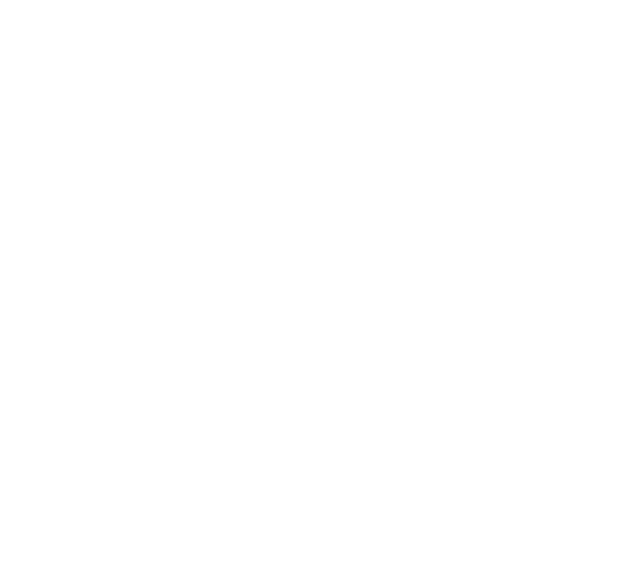
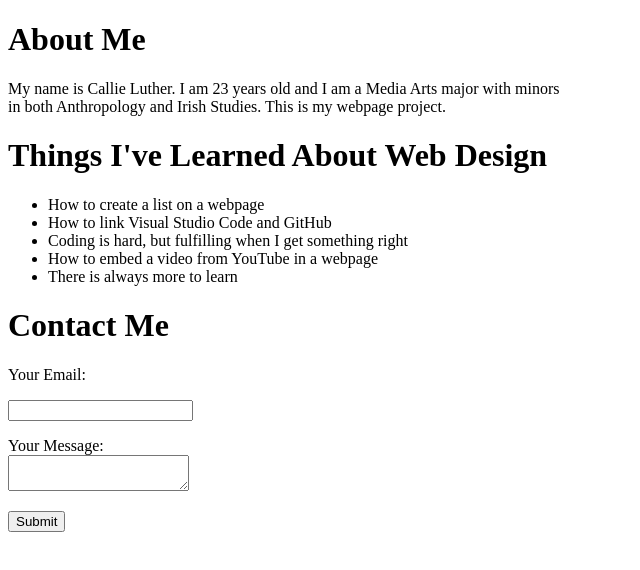
Before and after one commit to calliej19/project-2, a plain HTML site: page index.html in a window 1280 px wide. Shown: the whole page, without its empty margins (0-640 px from the left). Drawn offline with Linux system fonts and the light colour scheme.

Commit message:
project 2: 1,2,3,5,7,8,9

```diff
--- a/index.html
+++ b/index.html
@@ -7,11 +7,45 @@
 
   <body>
     <header>
-      <!-- Site navigation, logo, etc -->
+      <nav>
+
+      </nav>
     </header>
 
     <main>
-      <!-- Main content of the page -->
+      <div id="about">
+      <h1>About Me</h1>
+      <p>My name is Callie Luther. I am 23 years old and I am a Media Arts major with minors <br>
+    in both Anthropology and Irish Studies. This is my webpage project.</p>
+    </div>
+
+    <div id="facts">
+    <h1>Things I've Learned About Web Design</h1>
+    <ul>
+        <li>How to create a list on a webpage</li>
+        <li>How to link Visual Studio Code and GitHub</li>
+        <li>Coding is hard, but fulfilling when I get something right</li>
+        <li>How to embed a video from YouTube in a webpage</li>
+        <li>There is always more to learn</li>
+      </ul>
+    </div>
+
+<div id="contact">
+<h1>Contact Me</h1>
+<form action="https://www.example.com/subscribe.php" method="post">
+    <p>Your Email:</p>
+      <input type="text" name="email" />
+   <br>
+   <p>
+   Your Message:
+     <br>
+   <textarea name="comments" id="test-textarea"></textarea>
+ </p>
+   <input type="submit" name="submit" value="Submit" />
+ </form>
+<p></p>
+</div>
+
     </main>
 
     <footer>
```
